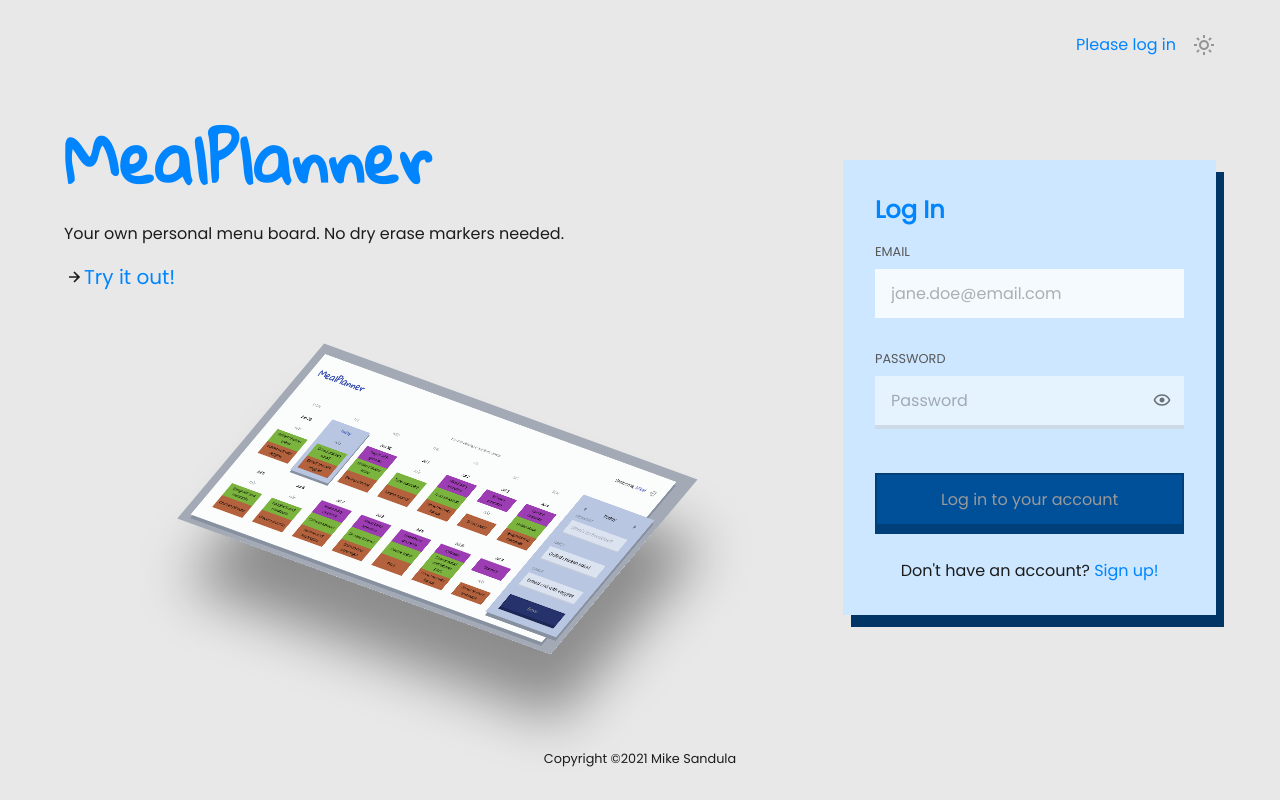
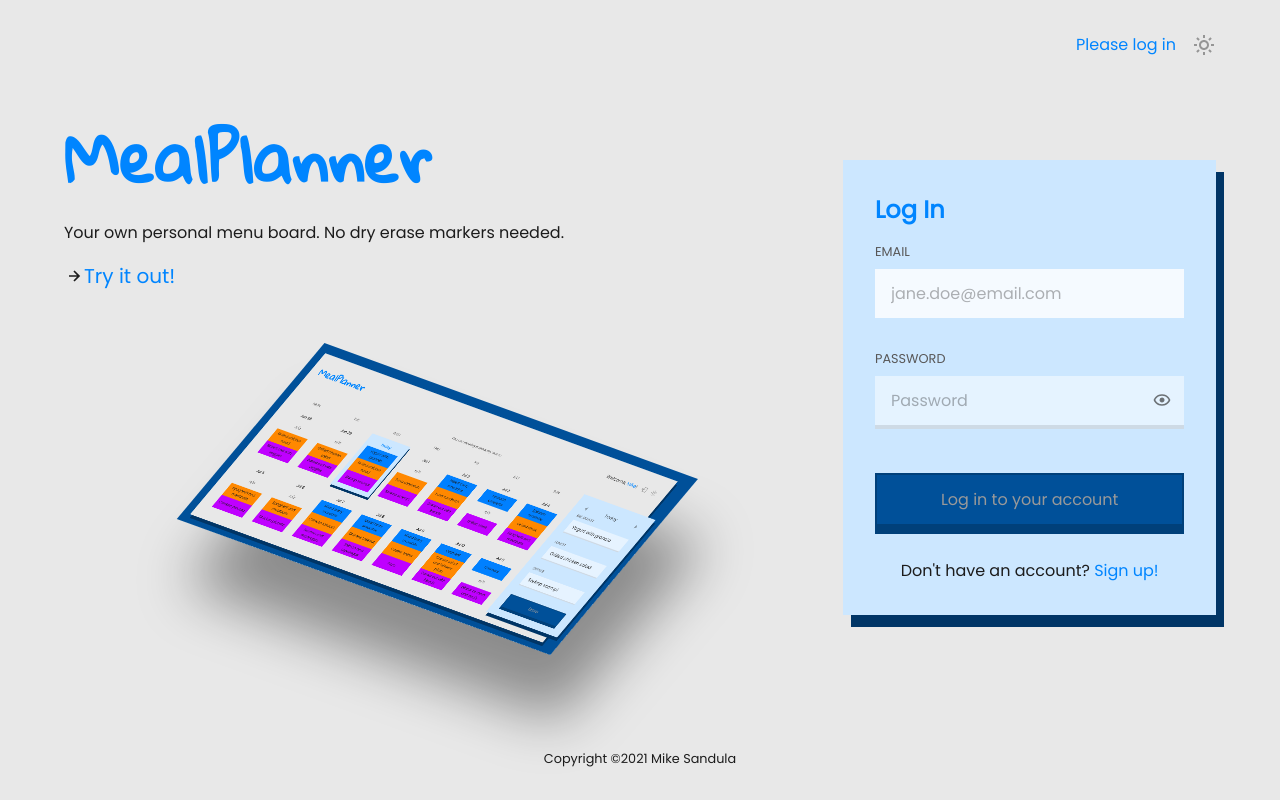
Before and after one commit to msandula12/meal-planner-client, a React (Create React App) app: page / in a window 1280 px wide. Built offline with nearby package versions, Linux system fonts and the light colour scheme; no server answers.

Commit message:
feat: change dashboard image for darkmode

```diff
--- a/src/components/Home/Home.tsx
+++ b/src/components/Home/Home.tsx
@@ -1,10 +1,13 @@
 import { useState } from 'react';
+import { useSelector } from 'react-redux';
 import { Link } from 'react-router-dom';
 import { BiRightArrowAlt } from 'react-icons/bi';
 import dayjs from 'dayjs';
 
 import DashboardImage from 'assets/images/dashboard.png';
+import DashboardDarkModeImage from 'assets/images/dashboard-dark.png';
 import { Routes } from 'constants/enums';
+import { selectIsDarkMode } from 'redux/reducers/userSlice';
 
 import Header from '../Header/Header';
 import LogIn from './LogIn';
@@ -13,6 +16,7 @@ import SignUp from './SignUp';
 import './Home.scss';
 
 function Home() {
+  const isDarkMode = useSelector(selectIsDarkMode);
   const [isSigningUp, setIsSigningUp] = useState(false);
 
   const toggleIsSigningUp = () => {
@@ -37,7 +41,10 @@ function Home() {
             </Link>
           </div>
           <div className="hero-image">
-            <img src={DashboardImage} alt="MealPlanner Dashboard" />
+            <img
+              src={isDarkMode ? DashboardDarkModeImage : DashboardImage}
+              alt="MealPlanner Dashboard"
+            />
           </div>
         </section>
         <section className="home-form">
--- a/src/styles/variables.scss
+++ b/src/styles/variables.scss
@@ -26,7 +26,7 @@
     --fgColor: #1c1c1c;
     --primaryColor: #{darken(#0085ff, 20%)};
     --primaryColorDark: #{darken(#0085ff, 30%)};
-    --shadowColor: rgba(255, 255, 255, 0.15);
+    --shadowColor: rgba(255, 255, 255, 0.1);
     // Font colors
     --fontColorBody: #e8e8e8;
     --fontColorAccent: #969696;
```
Also changed, not shown: src/assets/images/dashboard-dark.png (added), src/assets/images/dashboard.png.
